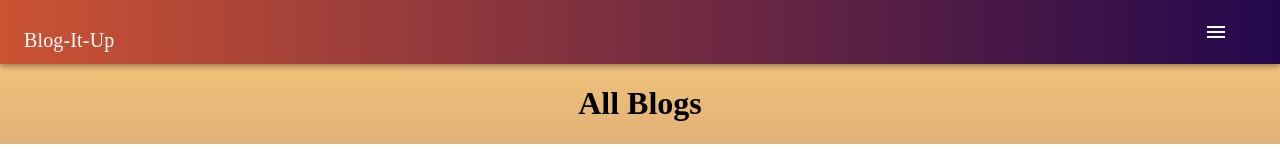
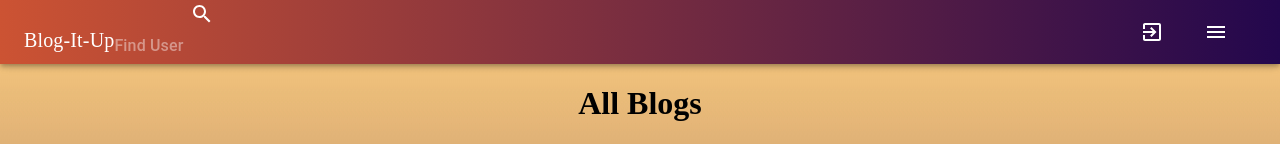
Before and after one commit to vipulsnp/blog-it-up, a React (Create React App) app in the folder frontend/: page /user in a window 1280 px wide. Shown: the top 160 px of the page. Built offline with nearby package versions, Linux system fonts and the light colour scheme; no server answers; a web font is replaced by a local one.

Commit message:
Added Search field

```diff
--- a/frontend/src/components/UserDash.js
+++ b/frontend/src/components/UserDash.js
@@ -6,6 +6,8 @@ import React, {Component} from 'react'
 import CloseIcon from '@material-ui/icons/Close';
 import ShowBlog from '../components/ShowBlog';
 import IconButton from '@material-ui/core/IconButton';
+import InputBase from '@material-ui/core/InputBase';
+import SearchIcon from '@material-ui/icons/Search';
 import Menu from '@material-ui/core/Menu';
 import MenuItem from '@material-ui/core/MenuItem';
 import Fade from '@material-ui/core/Fade';
@@ -15,6 +17,7 @@ import Toolbar from '@material-ui/core/Toolbar';
 import AccountCircleIcon from '@material-ui/icons/AccountCircle';
 import Typography from '@material-ui/core/Typography';
 import Avatar from '@material-ui/core/Avatar';
+import ExitToAppIcon from '@material-ui/icons/ExitToApp';
 
 // Import All the Css here
 
@@ -35,7 +38,8 @@ export default class UserDash extends Component{
                 visible_array:[],
                 comments_visible:[],
                 anchorEl:null,
-                accountAnchor:null
+                accountAnchor:null,
+                searchValue:""
             }
         }
 
@@ -61,6 +65,26 @@ export default class UserDash extends Component{
         this.handleClose();
     }
 
+    toLogin = (e) =>{
+        e.preventDefault();
+        this.props.history.push("/");
+    }
+
+    handleSearchChange = (e) =>{
+        this.setState({
+            searchValue:e.target.value
+        });
+    }
+
+    handleSearchSubmit = (e) =>{
+
+        e.preventDefault();
+        console.log(this.state.searchValue);
+        window.open(`/blogger/${this.state.searchValue}`, "_blank");
+        this.setState({
+            searchValue:""
+        });
+    }
      handleClose = () => {
          this.setState({
              anchorEl: null,
@@ -104,6 +128,7 @@ export default class UserDash extends Component{
         e.persist();
        this.fetchBlogs();
         this.handleClose();
+        window.scrollTo(0, 0);
     }
 
     /* ------------------------------------------------------------------------------------------------------------------------------ */
@@ -142,6 +167,7 @@ export default class UserDash extends Component{
             }));
 
             this.handleClose();
+        window.scrollTo(0, 0);
 
     }
 
@@ -252,6 +278,25 @@ export default class UserDash extends Component{
                            Blog-It-Up
                         </Typography>
 
+
+                                                            {/* Search Field */}
+                        <form onSubmit={this.handleSearchSubmit}>
+                        <div className="search">
+                            <div className="searchIcon">
+                                <SearchIcon />
+                            </div>
+                            <InputBase
+                                placeholder="Find User"
+                                classes={{
+                                    root: "inputRoot",
+                                    input: "inputInput",
+                                }}
+                                value={this.state.searchValue}
+                                onChange={this.handleSearchChange}
+                            />
+                        </div></form>
+
+
                         <div style={{ textAlign: "right",width:"100%" }}>
 
                                                             {/* User Profile and Logout Option On Click */}
@@ -273,13 +318,14 @@ export default class UserDash extends Component{
                                     aria-controls="account-menu"
                                     className="menuButton color-icon-button"
                                     aria-haspopup="false"
+                                    title="Profile"
                                     onClick={this.handleAccountClick}
                                 >
                                     <AccountCircleIcon />
                                 </IconButton> : null
                         }
 
-                        { this.props.user !== undefined &&
+                        { this.props.user !== undefined ?
                             <Menu
                                 id="account-menu"
                                 anchorEl={this.state.accountAnchor}
@@ -296,6 +342,16 @@ export default class UserDash extends Component{
                                 <MenuItem disabled>{this.props.user.name}</MenuItem>
                                 <MenuItem onClick={this.handleLogout}>Logout</MenuItem>
                             </Menu>
+                            :
+                            <IconButton
+                                    aria-controls="login"
+                                    className="menuButton color-icon-button"
+                                    aria-haspopup="false"
+                                    title="Login"
+                                    onClick={this.toLogin}
+                            >
+                                <ExitToAppIcon />
+                            </IconButton>
                         }
 
 
@@ -318,6 +374,7 @@ export default class UserDash extends Component{
                                         aria-controls="fade-menu"
                                         className="menuButton color-icon-button"
                                         aria-haspopup="false"
+                                        title="Menu"
                                         onClick={this.handleClick}
                                     >
                                         <MenuIcon />
@@ -333,9 +390,9 @@ export default class UserDash extends Component{
                                 onClose={this.handleClose}
                                 TransitionComponent={Fade}
                             >
-                                <MenuItem onClick={this.clickMyBlogs}>My Blogs</MenuItem>
+                                <MenuItem disabled={!Boolean(this.props.user)} onClick={this.clickMyBlogs}>My Blogs</MenuItem>
                                 <MenuItem onClick={this.clickAllBlogs}>All Blogs</MenuItem>
-                                <MenuItem onClick={this.handleNewBlog}>New Blog</MenuItem>
+                                <MenuItem disabled={!Boolean(this.props.user)} onClick={this.handleNewBlog}>New Blog</MenuItem>
                             </Menu>
                                                     {/* Menu List Ends */}
                         </div>
```
